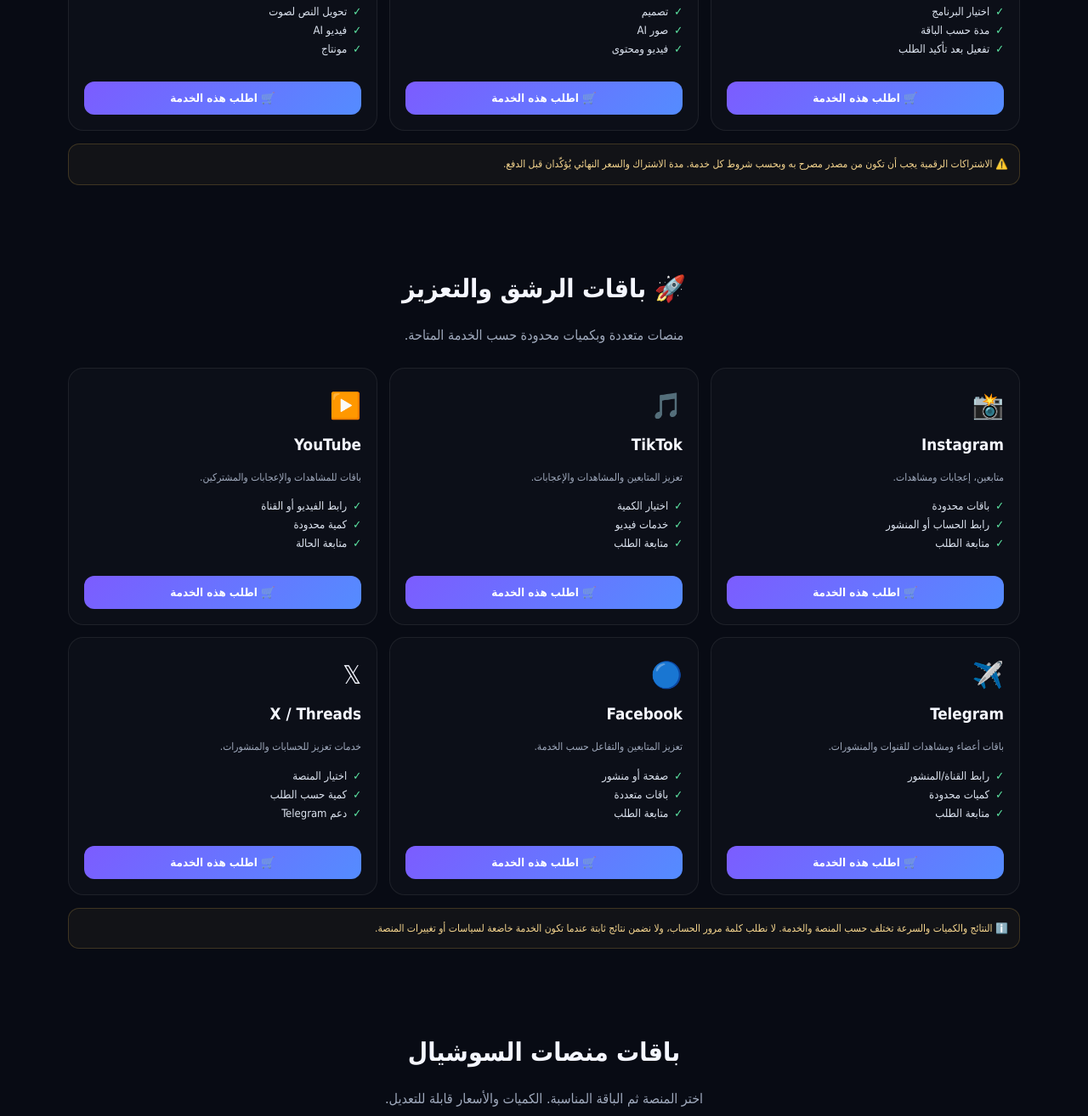
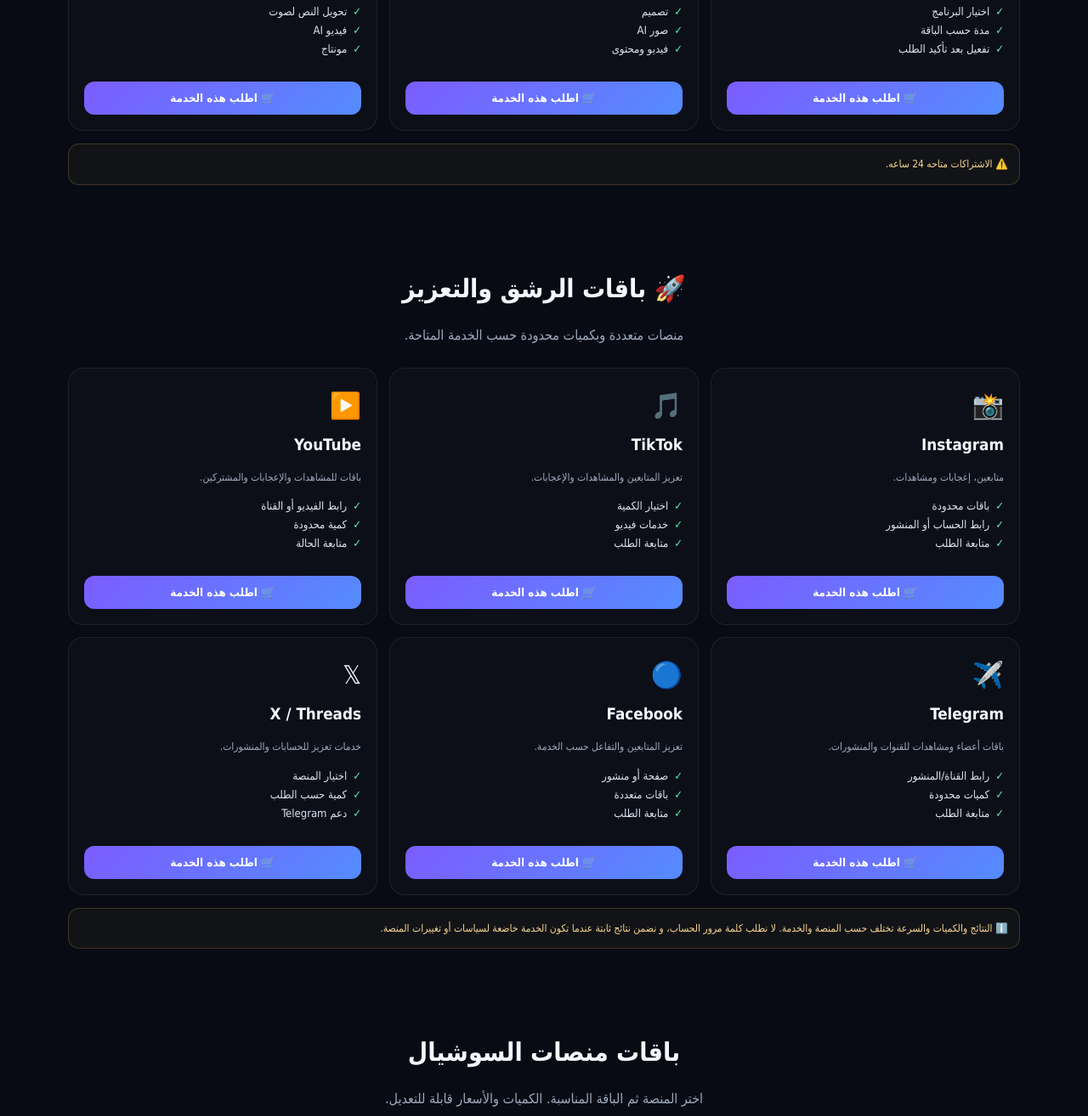
Before and after one commit to Gokar-54/cryptocurrency-in-As-Suwayda, a plain HTML site: page index.html in a window 1280 px wide. Shown: the part 2037-3351 px from the top of the page at 85% size. Drawn offline with Linux system fonts and the light colour scheme.

Commit message:
Update notes and descriptions in index.html

```diff
--- a/index.html
+++ b/index.html
@@ -29,7 +29,7 @@
 <div class="card"><div class="emoji">🎨</div><h3>صور وتصميم</h3><p>أدوات لإنشاء الصور والتصميم والمحتوى المرئي.</p><ul><li>تصميم</li><li>صور AI</li><li>فيديو ومحتوى</li></ul></div>
 <div class="card"><div class="emoji">🎙️</div><h3>صوت وفيديو</h3><p>خدمات وأدوات للصوت والفيديو والمنتاج بالذكاء الاصطناعي.</p><ul><li>تحويل النص لصوت</li><li>فيديو AI</li><li>مونتاج</li></ul></div>
 </div>
-<div class="note">⚠️ الاشتراكات الرقمية يجب أن تكون من مصدر مصرح به وبحسب شروط كل خدمة. مدة الاشتراك والسعر النهائي يُؤكّدان قبل الدفع.</div>
+<div class="note">⚠️ الاشتراكات متاحه 24 ساعه.</div>
 </div></section>
 
 <section id="boost-info"><div class="w">
@@ -42,7 +42,7 @@
 <div class="card"><div class="emoji">🔵</div><h3>Facebook</h3><p>تعزيز المتابعين والتفاعل حسب الخدمة.</p><ul><li>صفحة أو منشور</li><li>باقات متعددة</li><li>متابعة الطلب</li></ul></div>
 <div class="card"><div class="emoji">𝕏</div><h3>X / Threads</h3><p>خدمات تعزيز للحسابات والمنشورات.</p><ul><li>اختيار المنصة</li><li>كمية حسب الطلب</li><li>دعم Telegram</li></ul></div>
 </div>
-<div class="note">ℹ️ النتائج والكميات والسرعة تختلف حسب المنصة والخدمة. لا نطلب كلمة مرور الحساب، ولا نضمن نتائج ثابتة عندما تكون الخدمة خاضعة لسياسات أو تغييرات المنصة.</div>
+<div class="note">ℹ️ النتائج والكميات والسرعة تختلف حسب المنصة والخدمة. لا نطلب كلمة مرور الحساب، و نضمن نتائج ثابتة عندما تكون الخدمة خاضعة لسياسات أو تغييرات المنصة.</div>
 </div></section>
 
 <section id="platforms"><div class="w"><div class="head"><h2>باقات منصات السوشيال</h2><p>اختر المنصة ثم الباقة المناسبة. الكميات والأسعار قابلة للتعديل.</p></div><div class="services">
```
